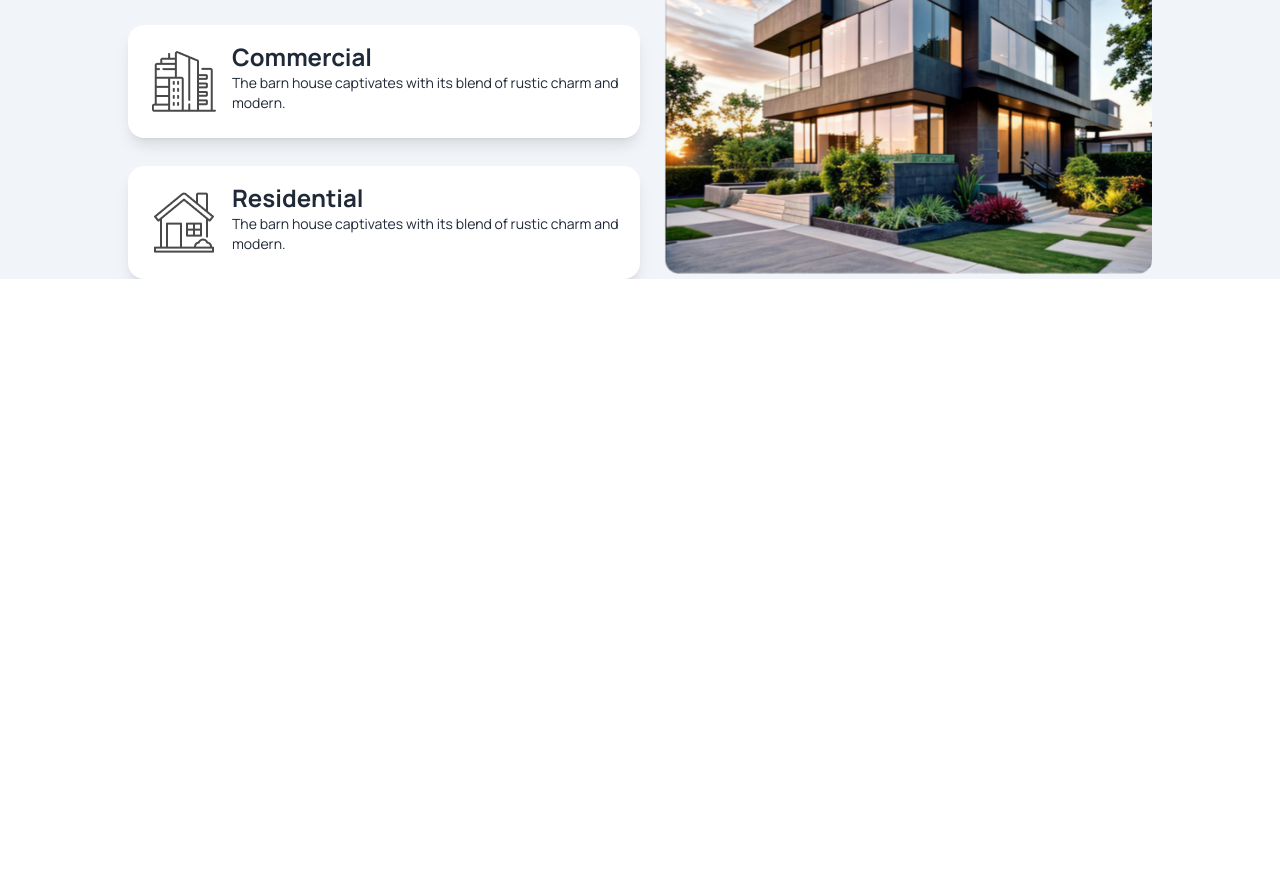
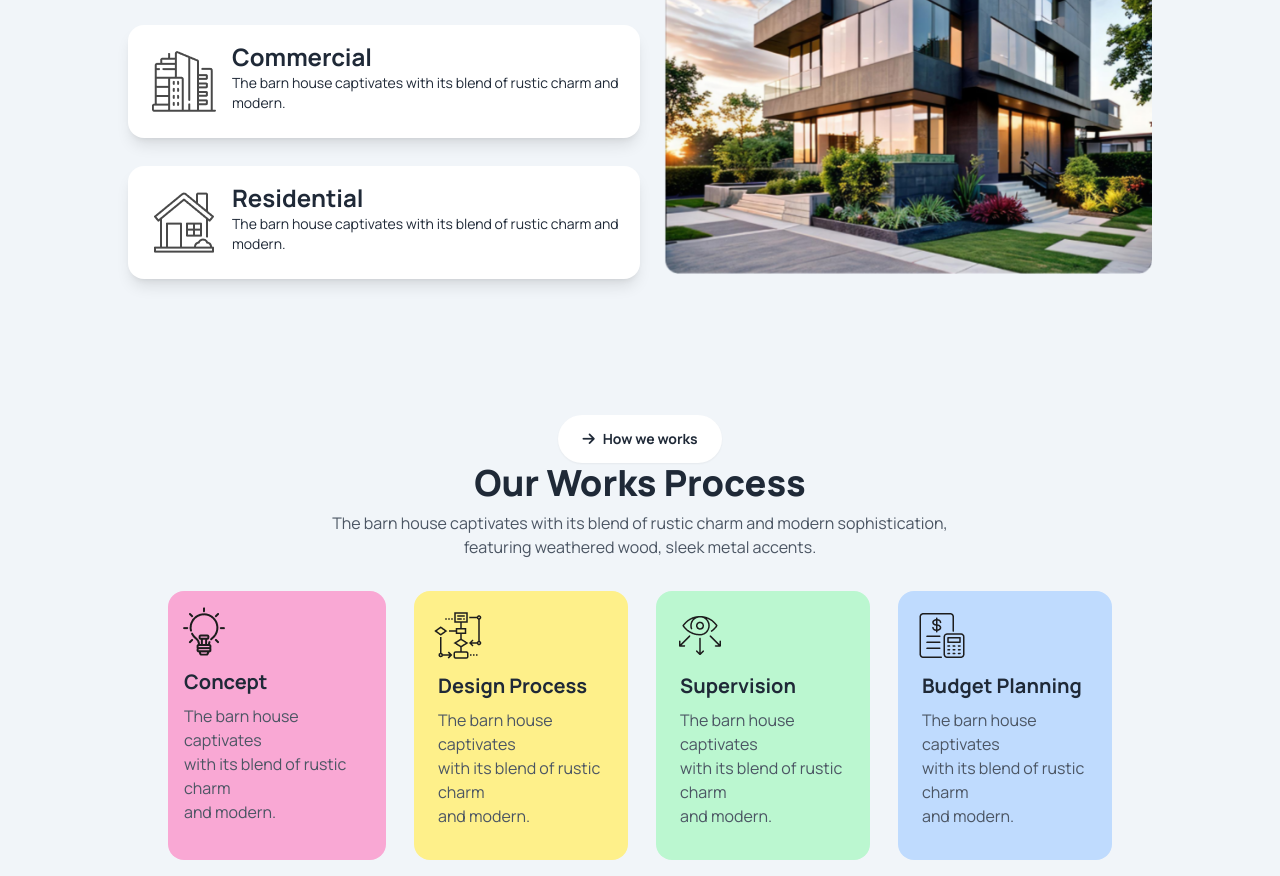
Before and after one commit to Arif2ankhi/barn-house-assignment-3, a plain HTML site: page index.html in a window 1280 px wide. Shown: the part 912-1788 px from the top of the page. Before the commit the page ends 1191 px from the top, so only its background shows below. Drawn offline with nearby package versions, Linux system fonts and the light colour scheme.

Commit message:
Added Our work process section

```diff
--- a/index.html
+++ b/index.html
@@ -111,18 +111,17 @@
    </header>
    <main class="bg-slate-100">
     <!-- Main starts here  -->
-    <!-- second section test  -->
+    <!-- second section starts  -->
     <Section class=" relative max-w-screen-lg mx-auto  p-5 lg:p-0">
 
             <div>
-                <!-- <img  class="img -ms-10 hidden lg:block" src="images/Vector.png" alt=""> -->
             <img class="absolute -top-4 -left-6 mt-4 hidden lg:block" src="images/Vector.png" alt="">
             </div>
 
          <div class="grid grid-cols-1 lg:grid-cols-2 lg:left lg:space-x-6">
             <div class="grid grid-cols-1 space-y-2 lg:gap-5">
             <div class="left-div mt-10">
-                <a class="btn btn-default border-none rounded-3xl font-bold text-sm px-6 mt-6 bg-white lg:ms-0  ms-48 lg-mb-3"><i class="fa-sharp fa-solid fa-arrow-right text-center lg:left"></i> About Us</a>
+                <a class="btn btn-default border-none rounded-3xl font-bold text-sm px-6 mt-6 bg-white lg:ms-0  ms-32 lg-mb-3"><i class="fa-sharp fa-solid fa-arrow-right text-center lg:left"></i> About Us</a>
 
                 <h3 class="text-center lg:text-left text-lg  lg:text-3xl font-extrabold mb-2 lg:mb-2 items-center">We design thoughtful,<br> liveable spaces</h3>
               <p class="text-sm text-center lg:text-left mb-4">
@@ -155,7 +154,57 @@
     </div>
 </div>
 
-    </Section>
+</Section>
+<!-- About us end here  -->
+
+<!-- Our work process starts here  -->
+
+<section class="w-9/12 mx-auto p-5 lg:p-0    py-2 lg:py-4  mt-12 lg:mt-24">
+  <!-- title -->
+   <div class="text-center mb-8">
+    <a class="btn btn-default border-none rounded-3xl font-bold text-sm px-6 mt-6 bg-white lg:ms-0  ms-0 lg-mb-3"><i class="fa-sharp fa-solid fa-arrow-right text-center lg:left"></i> How we works</a>
+      <h1 class="text-3xl md:text-4xl font-extrabold mb-2">Our Works Process</h1>
+      <p class="text-gray-600 max-w-3xl mx-auto">The barn house captivates with its blend of rustic charm and modern sophistication,<br> featuring weathered wood, sleek metal accents.</p>
+   </div>
+
+   <!-- grid card -->
+  <div class="grid grid-cols-1 md:grid-cols-2 lg:grid-cols-4 space-x-1 gap-6 mx-2">
+    <!-- produce card -->
+    <div class="px-2 py-3 rounded-2xl  bg-pink-300">
+      <img class="p-1" src="images/concept.png" alt="">
+      <div class="p-2 text-left">
+          <h2 class="font-bold text-xl mb-2">Concept</h2>
+      <p class="text-gray-600 mb-2">The barn house captivates <br> with its blend of rustic charm<br> and modern.</p>
+
+      </div>
+    </div>
+  <div class="p-4 rounded-2xl  bg-yellow-200">
+          <img class="p-1" src="images/flow-chart.png" alt="">
+          <div class="p-2 text-left">
+              <h2 class="font-bold text-xl mb-2">Design Process</h2>
+          <p class="text-gray-600 mb-2">The barn house captivates <br> with its blend of rustic charm<br> and modern.</p>
+          </div>
+    </div>
+  <div class="p-4 rounded-2xl  bg-green-200">
+              <img class="p-1" src="images/vision.png" alt="">
+              <div class="p-2 text-left">
+                  <h2 class="font-bold text-xl mb-2">Supervision</h2>
+              <p class="text-gray-600 mb-2">The barn house captivates <br> with its blend of rustic charm<br> and modern.</p>
+              </div>
+       </div>
+    <div class="p-4 rounded-2xl  bg-blue-200">
+                <img class="p-1" src="images/budget-planning.png" alt="">
+                <div class="p-2 text-left">
+                    <h2 class="font-bold text-xl mb-2">Budget Planning</h2>
+                <p class="text-gray-600 mb-2">The barn house captivates <br> with its blend of rustic charm<br> and modern.</p>
+                </div>
+      </div>
+</section>
+
+
+
+
+<!-- Our work process ends here -->
 
 
    </main>
```
